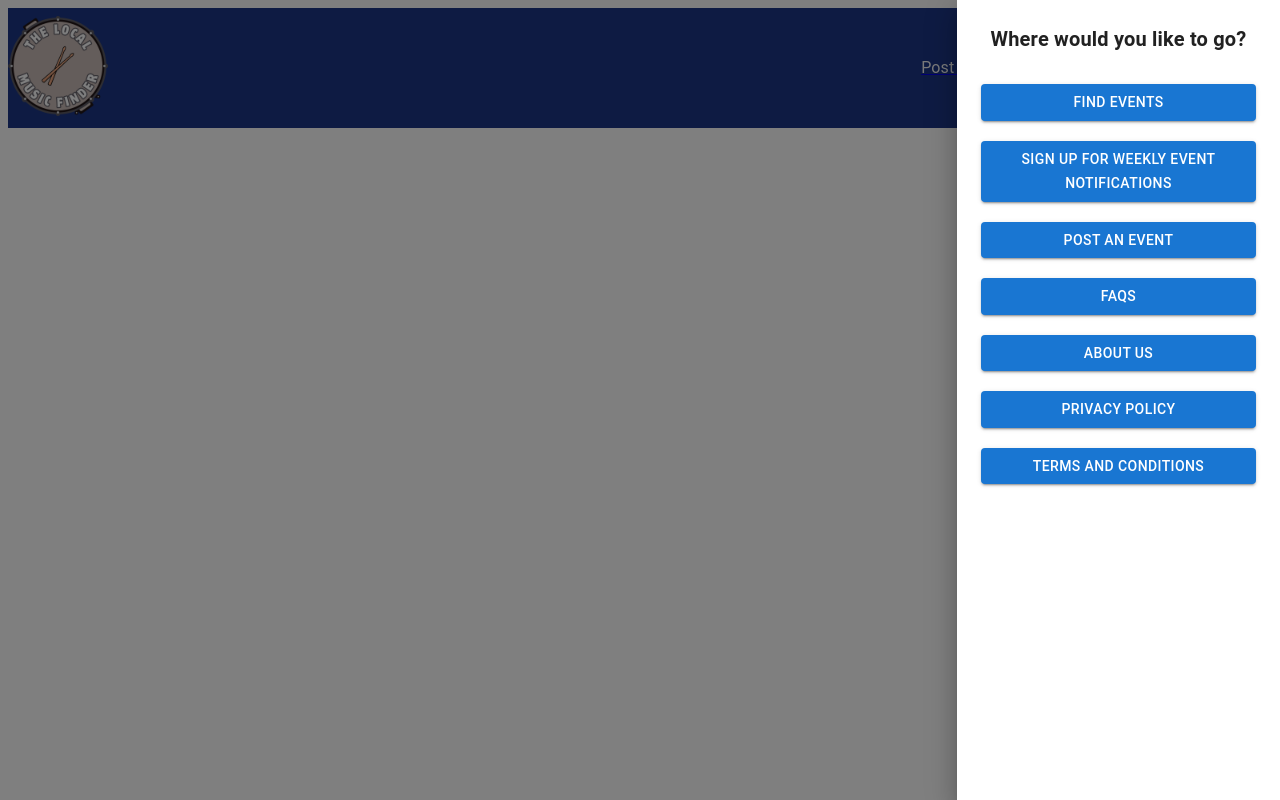
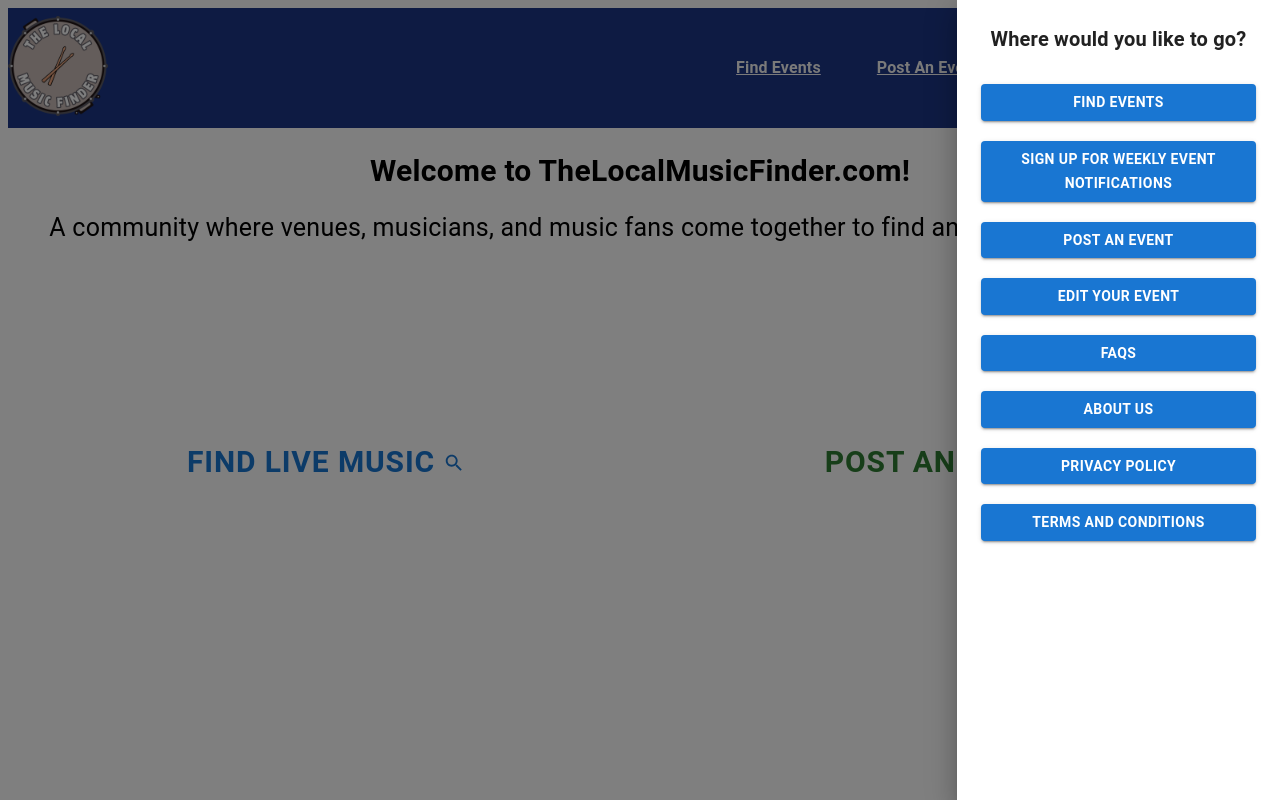
Before and after one commit to jpraissman/local-music-finder-frontend-new, a Next.js app: page / in a window 1280 px wide. Both pictures are taken after a click on the button 1248 px from the left and 68 px from the top of the page. Shown: the top 800 px of the page. Built offline with nearby package versions, Linux system fonts and the light colour scheme; no server answers.

Commit message:
Fixing things up

```diff
--- a/src/app/page.tsx
+++ b/src/app/page.tsx
@@ -1,4 +1,7 @@
+import { Create, Search } from "@mui/icons-material";
+import { Box, Button, IconButton, Stack, Typography } from "@mui/material";
 import { Metadata } from "next";
+import Link from "next/link";
 
 export const metadata: Metadata = {
   title: "The Local Music Finder",
@@ -7,5 +10,67 @@ export const metadata: Metadata = {
 };
 
 export default function Home() {
-  return <div></div>;
+  return (
+    <Box
+      sx={{
+        textAlign: "center",
+        paddingTop: "20px",
+      }}
+    >
+      <Stack direction="column" spacing={2}>
+        <Typography
+          sx={{ fontSize: { xs: "25px", sm: "30px" }, fontWeight: "bold" }}
+        >
+          Welcome to TheLocalMusicFinder.com!
+        </Typography>
+        <Typography sx={{ fontSize: { xs: "16px", sm: "25px" } }}>
+          A community where venues, musicians, and music fans come together to
+          find and share local live music.
+        </Typography>
+        <Box
+          sx={{ display: "flex", flexDirection: { xs: "column", md: "row" } }}
+        >
+          <Box
+            sx={{
+              width: { xs: "100%", md: "50%" },
+              minHeight: { xs: "20vh", md: "50vh" },
+              display: "flex",
+              justifyContent: "center",
+              alignItems: "center",
+            }}
+          >
+            <Link href="/find">
+              <Button
+                endIcon={<Search />}
+                size="large"
+                sx={{ fontSize: "30px", fontWeight: "bold" }}
+              >
+                Find Live Music
+              </Button>
+            </Link>
+          </Box>
+          <Box
+            sx={{
+              width: { xs: "100%", md: "50%" },
+              minHeight: { xs: "10vh", md: "50vh" },
+              display: "flex",
+              justifyContent: "center",
+              alignItems: "center",
+            }}
+          >
+            <Link href="/post">
+              <Button
+                color="success"
+                endIcon={<Create />}
+                size="large"
+                sx={{ fontSize: "30px", fontWeight: "bold" }}
+              >
+                Post An Event
+              </Button>
+            </Link>
+          </Box>
+        </Box>
+      </Stack>
+    </Box>
+  );
 }
--- a/src/components/EventSearchScreen.tsx
+++ b/src/components/EventSearchScreen.tsx
@@ -45,7 +45,7 @@ const EventSearchScreen: React.FC<CustomInputProps> = ({
 }) => {
   const [displayFiltersForm, setDisplayFiltersForm] = useState<boolean>(false);
   const [events, setEvents] = useState<Event[]>(eventsInit);
-  const [sort, setSort] = useState<string>("distance");
+  const [sort, setSort] = useState<string>("date");
   const [displayRegistration, setDisplayRegistration] =
     useState<boolean>(false);
   const [fetching, setFetching] = useState<boolean>(false);
@@ -61,7 +61,7 @@ const EventSearchScreen: React.FC<CustomInputProps> = ({
   }, []);
 
   return (
-    <Grid container spacing={5}>
+    <Grid container spacing={5} sx={{ paddingTop: "20px" }}>
       <Grid
         item
         xs={3}
--- a/src/components/NavBar.tsx
+++ b/src/components/NavBar.tsx
@@ -36,7 +36,7 @@ export default function NavBar() {
       >
         <Box
           sx={{
-            width: { xs: "80%", sm: "20%" },
+            width: { xs: "80%", md: "20%" },
             display: "flex",
             flexDirection: "row",
             justifyContent: "flex-start",
@@ -56,23 +56,51 @@ export default function NavBar() {
             width: "70%",
             flexDirection: "row",
             justifyContent: "flex-end",
-            display: { xs: "none", sm: "flex" },
+            display: { xs: "none", md: "flex" },
           }}
         >
-          <Stack direction="row" spacing={5}>
+          <Stack direction="row" spacing={7}>
+            <Link href="/find">
+              <Typography
+                sx={{
+                  color: "whitesmoke",
+                  textDecoration: "underline",
+                  fontWeight: "bold",
+                  fontSize: "16px",
+                }}
+              >
+                Find Events
+              </Typography>
+            </Link>
             <Link href="/post">
-              <Typography sx={{ color: "whitesmoke" }}>
+              <Typography
+                sx={{
+                  color: "whitesmoke",
+                  textDecoration: "underline",
+                  fontWeight: "bold",
+                  fontSize: "16px",
+                }}
+              >
                 Post An Event
               </Typography>
             </Link>
-            <Link href="/find">
-              <Typography sx={{ color: "whitesmoke" }}>Find Events</Typography>
+            <Link href="/edit">
+              <Typography
+                sx={{
+                  color: "whitesmoke",
+                  textDecoration: "underline",
+                  fontWeight: "bold",
+                  fontSize: "16px",
+                }}
+              >
+                Edit Your Event
+              </Typography>
             </Link>
           </Stack>
         </Box>
         <Box
           sx={{
-            width: { xs: "20%", sm: "10%" },
+            width: { xs: "20%", md: "10%" },
             display: "flex",
             flexDirection: "row",
             justifyContent: "flex-end",
@@ -97,7 +125,7 @@ export default function NavBar() {
                 fontWeight={"bold"}
                 sx={{
                   paddingBottom: "10px",
-                  fontSize: { xs: "16px", sm: "20px" },
+                  fontSize: { xs: "16px", md: "20px" },
                 }}
               >
                 Where would you like to go?
@@ -105,7 +133,7 @@ export default function NavBar() {
               <Link href="/find">
                 <Button
                   variant="contained"
-                  sx={{ width: "275px" }}
+                  sx={{ width: "275px", fontWeight: "bold" }}
                   onClick={() => {
                     setOpenMenu(false);
                   }}
@@ -119,14 +147,14 @@ export default function NavBar() {
                   setOpenMenu(false);
                   setOpenSignUp(true);
                 }}
-                sx={{ width: "275px" }}
+                sx={{ width: "275px", fontWeight: "bold" }}
               >
                 Sign up for weekly event notifications
               </Button>
               <Link href="/post">
                 <Button
                   variant="contained"
-                  sx={{ width: "275px" }}
+                  sx={{ width: "275px", fontWeight: "bold" }}
                   onClick={() => {
                     setOpenMenu(false);
                   }}
@@ -134,10 +162,21 @@ export default function NavBar() {
                   Post An Event
                 </Button>
               </Link>
+              <Link href="/edit">
+                <Button
+                  variant="contained"
+                  sx={{ width: "275px", fontWeight: "bold" }}
+                  onClick={() => {
+                    setOpenMenu(false);
+                  }}
+                >
+                  Edit Your Event
+                </Button>
+              </Link>
               <Link href="/faqs">
                 <Button
                   variant="contained"
-                  sx={{ width: "275px" }}
+                  sx={{ width: "275px", fontWeight: "bold" }}
                   onClick={() => {
                     setOpenMenu(false);
                   }}
@@ -148,7 +187,7 @@ export default function NavBar() {
               <Link href="/about-us">
                 <Button
                   variant="contained"
-                  sx={{ width: "275px" }}
+                  sx={{ width: "275px", fontWeight: "bold" }}
                   onClick={() => {
                     setOpenMenu(false);
                   }}
@@ -159,7 +198,7 @@ export default function NavBar() {
               <Link href="/privacy-policy">
                 <Button
                   variant="contained"
-                  sx={{ width: "275px" }}
+                  sx={{ width: "275px", fontWeight: "bold" }}
                   onClick={() => {
                     setOpenMenu(false);
                   }}
@@ -170,7 +209,7 @@ export default function NavBar() {
               <Link href="/terms">
                 <Button
                   variant="contained"
-                  sx={{ width: "275px" }}
+                  sx={{ width: "275px", fontWeight: "bold" }}
                   onClick={() => {
                     setOpenMenu(false);
                   }}
--- a/src/components/WebsiteFooter.tsx
+++ b/src/components/WebsiteFooter.tsx
@@ -38,7 +38,7 @@ export default function WebsiteFooter() {
             {" | "}
             <Link href="/privacy-policy">Privacy Policy</Link>
             {" | "}
-            <Link href="/terms">Terms of Use</Link>
+            <Link href="/terms">Terms and Conditions</Link>
             {" | "}
             <Link href="/faqs">FAQs</Link>
           </Typography>
--- a/src/types/constants.ts
+++ b/src/types/constants.ts
@@ -72,3 +72,26 @@ export const blankFilters: Filters = {
   genres: [],
   bandTypes: [],
 }
+
+export const TOWNS: { [key: string]: string[] } = {
+  "Paterson-NJ": ["Paterson, NJ, USA", "Paterson, NJ"],
+  "Clifton-NJ": ["Clifton, NJ, USA", "Clifton, NJ"],
+  "Wayne-NJ": ["Wayne, NJ, USA", "Wayne, NJ"],
+  "Passaic-NJ": ["Passaic, NJ, USA", "Passaic, NJ"],
+  "WestMilford-NJ": ["West Milford, NJ, USA", "West Milford, NJ"],
+  "Vernon-NJ": ["Vernon, NJ, USA", "Vernon, NJ"],
+  "Hopatcong-NJ": ["Hopatcong, NJ, USA", "Hopatcong, NJ"],
+  "Sparta-NJ": ["Sparta, NJ, USA", "Sparta, NJ"],
+  "Frankford-NJ": ["Frankford, NJ, USA", "Frankford, NJ"],
+  "Byram-NJ": ["Byram, NJ, USA", "Byram, NJ"],
+  "Hackensack-NJ": ["Hackensack, NJ, USA", "Hackensack, NJ"],
+  "Teaneck-NJ": ["Teaneck, NJ, USA", "Teaneck, NJ"],
+  "FortLee-NJ": ["Fort Lee, NJ, USA", "Fort Lee, NJ"],
+  "FairLawn-NJ": ["Fair Lawn, NJ, USA", "Fair Lawn, NJ"],
+  "Paramus-NJ": ["Paramus, NJ, USA", "Paramus, NJ"],
+  "Parsippany-NJ": ["Parsippany, NJ, USA", "Parsippany, NJ"],
+  "MountOlive-NJ": ["Mount Olive, NJ, USA", "Mount Olive, NJ"],
+  "Morris-NJ": ["Morris, NJ, USA", "Morris, NJ"],
+  "Denville-NJ": ["Denville, NJ, USA", "Denville, NJ"],
+  "Randolph-NJ": ["Randolph, NJ, USA", "Randolph, NJ"],
+};
```
Also changed, not shown: src/app/find/[address]/page.tsx (+5 -11 lines), src/components/CreateEventForm.tsx (+5 -21 lines).
